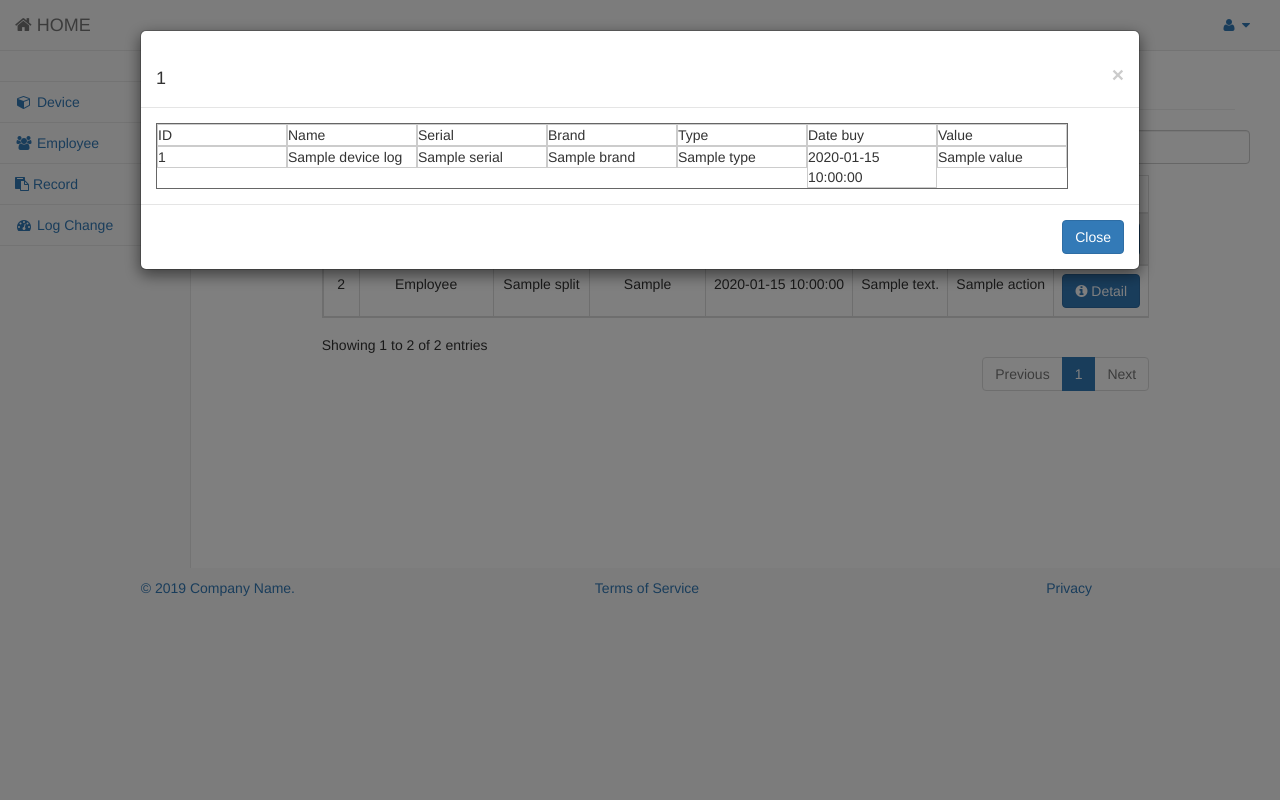
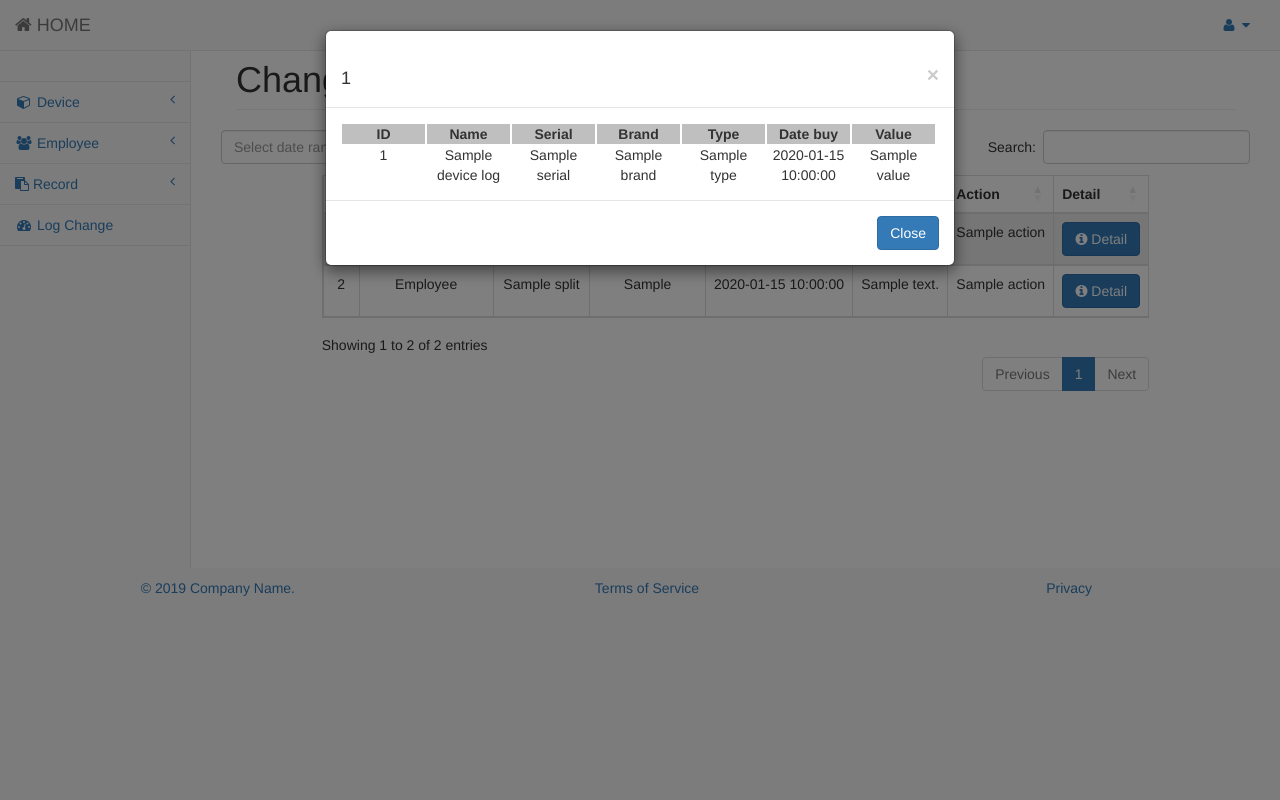
Before and after one commit to quocanh31/property_management, a Flask app: template templates/log_change.html in a window 1280 px wide, after a click on "Detail". Run offline with Flask 2, Linux system fonts and the light colour scheme; the template is opened without the code that fills it: most values are stand-ins (such as "Sample title", 1, 10 or a date in 2020); some libraries are stand-ins or nearby versions.

Commit message:
log change add

```diff
--- a/templates/base.html
+++ b/templates/base.html
@@ -42,27 +42,40 @@
 	<link rel="stylesheet" type="text/css" href="https://cdn.jsdelivr.net/npm/daterangepicker/daterangepicker.css" />
 
 	<style>
-	.table-inside-modal{
-	  display:table;
-	  width:auto;
-	  border:1px solid  #666666;
+
+
+	.css-table {
+	display: table;
+	}
+
+	.css-table-header {
+	display: table-header-group;
+	font-weight: bold;
+	background-color: rgb(191, 191, 191);
+
 
 	}
-	.table-row{
-	  display:table-row;
-	  width:auto;
-	  clear:both;
+
+	.css-table-body {
+	display: table-row-group;
 	}
-	.table-col{
-	  float:left;
-	  display:table-column;
-	  width:130px;
-	  border:1px solid  #ccc;
+
+	.css-table-row {
+
+	display: table-row;
 	}
-	#tableinmodal {
-	  table-layout: fixed;
-	  word-wrap: break-word;
+
+	.css-table-header div,
+	.css-table-row div {
+	display: table-cell;
+	padding: 0 6px;
 	}
+
+	.css-table-header div {
+	text-align: center;
+	border: 1px solid rgb(255, 255, 255);
+	}
+
 	.dropbtn {
 	  min-width:150px;
 	  background-color: #5bc0de;
--- a/templates/log_change.html
+++ b/templates/log_change.html
@@ -58,7 +58,7 @@
 
 
 							<div class="modal fade" id="myModal{{ device_log.id }}" role="dialog">
-							<div class="modal-dialog" style="min-width:1000px !important;" role="document">
+							<div class="modal-dialog" style="width:630px !important;"  role="document">
 
 							  <!-- Modal content-->
 							  <div class="modal-content">
@@ -70,26 +70,33 @@
 
 								</div>
 								<div class="modal-body">
-									<div class="table-inside-modal">
-											 <div class="table-row">
-												<div class="table-col">ID</div>
-												<div class="table-col">Name</div>
-												<div class="table-col">Serial</div>
-												<div class="table-col">Brand</div>
-												<div class="table-col">Type</div>
-												<div class="table-col">Date buy</div>
-												<div class="table-col">Value</div>
+
+
+									<div class="css-table">
+										<div class="css-table-header">
+											<div >ID</div>
+											<div>Name</div>
+											<div >Serial</div>
+											<div>Brand</div>
+											<div>Type</div>
+											<div >Date buy</div>
+											<div>Value</div>
 									</div>
-											<div class="table-row">
-												<div class ="table-col">{{device_log.device_id}}</div>
-												<div class="table-col">{{device_log.name}}</div>
-												<div class="table-col">{{device_log.serial}}</div>
-												<div class="table-col">{{device_log.brand}}</div>
-												<div class="table-col">{{device_log.type}}</div>
-												<div class="table-col">{{device_log.date_buy}}</div>
-												<div class="table-col">{{device_log.value}}</div>
+
+									<div class="css-table-body">
+										<div class="css-table-row">
+											<div style="width:85px; word-wrap: break-word; text-align:center;">{{device_log.device_id}}</div>
+											<div style="width:85px; word-wrap: break-word; text-align:center;">{{device_log.name}}</div>
+											<div style="width:85px; word-wrap: break-word; text-align:center;">{{device_log.serial}}</div>
+											<div style="width:85px; word-wrap: break-word; text-align:center;">{{device_log.brand}}</div>
+											<div style="width:85px; word-wrap: break-word; text-align:center;">{{device_log.type}}</div>
+											<div style="width:85px; word-wrap: break-word; text-align:center;">{{device_log.date_buy}}</div>
+											<div style="width:85px; word-wrap: break-word; text-align:center;">{{device_log.value}}</div>
+										</div>
+
 									</div>
 									</div>
+
 								</div>
 
 								<div class="modal-footer">
@@ -101,7 +108,7 @@
 							</div>
 
 							<div class="modal fade" id="editModal{{ device_log.id }}" role="dialog">
-							<div class="modal-dialog" style="min-width:1000px !important;" role="document">
+							<div class="modal-dialog" style="width:630px !important;"  role="document">
 
 							  <!-- Modal content-->
 							  <div class="modal-content">
@@ -120,24 +127,29 @@
 
 								</div>
 								<div class="modal-body">
-									<div class="table-inside-modal">
-											 <div class="table-row">
-												<div class="table-col">ID</div>
-												<div class="table-col">Name</div>
-												<div class="table-col">Serial</div>
-												<div class="table-col">Brand</div>
-												<div class="table-col">Type</div>
-												<div class="table-col">Date buy</div>
-												<div class="table-col">Value</div>
+
+									<div class="css-table">
+										<div class="css-table-header">
+												<div >ID</div>
+												<div>Name</div>
+												<div >Serial</div>
+												<div>Brand</div>
+												<div>Type</div>
+												<div >Date buy</div>
+												<div>Value</div>
 										</div>
-											<div class="table-row">
-												<div class="table-col">{{id[0]}}</div>
-												<div class="table-col">{{name[0]}}</div>
-												<div class="table-col">{{serial[0]}}</div>
-												<div class="table-col">{{brand[0]}}</div>
-												<div class="table-col">{{type[0]}}</div>
-												<div class="table-col">{{date_buy[0]}}</div>
-												<div class="table-col">{{value[0]}}</div>
+
+										<div class="css-table-body">
+											<div class="css-table-row">
+												<div style="width:85px; word-wrap: break-word; text-align:center;" >{{id[0]}}</div>
+												<div style="width:85px; word-wrap: break-word; text-align:center;" >{{name[0]}}</div>
+												<div style="width:85px; word-wrap: break-word; text-align:center;">{{serial[0]}}</div>
+												<div style="width:85px; word-wrap: break-word; text-align:center;">{{brand[0]}}</div>
+												<div style="width:85px; word-wrap: break-word; text-align:center;">{{type[0]}}</div>
+												<div style="width:85px; word-wrap: break-word; text-align:center;">{{date_buy[0]}}</div>
+												<div style="width:85px; word-wrap: break-word; text-align:center;">{{value[0]}}</div>
+											</div>
+
 										</div>
 									</div>
 								</div>
@@ -147,24 +159,27 @@
 									<h4 class="modal-title">New value</h4>
 								</div>
 								<div class="modal-body">
-									<div class="table-inside-modal">
-											 <div class="table-row">
-												<div class="table-col">ID</div>
-												<div class="table-col">Name</div>
-												<div class="table-col">Serial</div>
-												<div class="table-col">Brand</div>
-												<div class="table-col">Type</div>
-												<div class="table-col">Date buy</div>
-												<div class="table-col">Value</div>
+									<div class="css-table">
+										<div class="css-table-header">
+											<div >ID</div>
+											<div>Name</div>
+											<div >Serial</div>
+											<div>Brand</div>
+											<div>Type</div>
+											<div >Date buy</div>
+											<div>Value</div>
 										</div>
-											<div class="table-row">
-												<div class="table-col">{{id[1]}}</div>
-												<div class="table-col">{{name[1]}}</div>
-												<div class="table-col">{{serial[1]}}</div>
-												<div class="table-col">{{brand[1]}}</div>
-												<div class="table-col">{{type[1]}}</div>
-												<div class="table-col">{{date_buy[1]}}</div>
-												<div class="table-col">{{value[1]}}</div>
+
+									<div class="css-table-body">
+										<div class="css-table-row">
+												<div style="width:85px; word-wrap: break-word; text-align:center;">{{id[1]}}</div>
+												<div style="width:85px; word-wrap: break-word; text-align:center;">{{name[1]}}</div>
+												<div style="width:85px; word-wrap: break-word; text-align:center;">{{serial[1]}}</div>
+												<div style="width:85px; word-wrap: break-word; text-align:center;">{{brand[1]}}</div>
+												<div style="width:85px; word-wrap: break-word; text-align:center;">{{type[1]}}</div>
+												<div style="width:85px; word-wrap: break-word; text-align:center;">{{date_buy[1]}}</div>
+												<div style="width:85px; word-wrap: break-word; text-align:center;">{{value[1]}}</div>
+										</div>
 									</div>
 									</div>
 								</div>
@@ -197,7 +212,7 @@
 
 
 							<div class="modal fade" id="myemployeeModal{{ employee_log.id }}" role="dialog">
-							<div class="modal-dialog" style="min-width:1000px !important;" role="document">
+							<div class="modal-dialog" style="width:500px !important;"  role="document">
 
 							  <!-- Modal content-->
 							  <div class="modal-content">
@@ -209,26 +224,28 @@
 
 								</div>
 								<div class="modal-body">
-									<div class="table-inside-modal">
-											 <div class="table-row">
-												<div class="table-col">ID</div>
-												<div class="table-col">Name</div>
-												<div class="table-col">Identity card</div>
-												<div class="table-col">Position</div>
 
+									<div class="css-table">
+										<div class="css-table-header">
+											<div >ID</div>
+											<div >Name</div>
+											<div >Identity card</div>
+											<div >Position</div>
 										</div>
-											<div class="table-row">
-												<div class ="table-col">{{employee_log.employee_id}}</div>
-												<div class="table-col">{{employee_log.name}}</div>
-												<div class="table-col">{{employee_log.identity_card}}</div>
-												<div class="table-col">{{employee_log.position}}</div>
 
+									<div class="css-table-body">
+										<div class="css-table-row">
+											<div style="width:120px;word-wrap: break-word; text-align:center;">{{employee_log.employee_id}}</div>
+											<div style="width:120px;word-wrap: break-word; text-align:center;">{{employee_log.name}}</div>
+											<div style="width:120px;word-wrap: break-word; text-align:center;">{{employee_log.identity_card}}</div>
+											<div style="width:120px;word-wrap: break-word; text-align:center;">{{employee_log.position}}</div>
 										</div>
 									</div>
 									</div>
 
+								</div>
 								<div class="modal-footer">
-								  <button type="button" class="btn btn-parimary" data-dismiss="modal">Close</button>
+								  <button type="button" class="btn btn-primary" data-dismiss="modal">Close</button>
 								</div>
 							  </div>
 
@@ -236,7 +253,7 @@
 							</div>
 
 							<div class="modal fade" id="editemployeeModal{{ employee_log.id }}" role="dialog">
-							<div class="modal-dialog" style="min-width:1000px !important;" role="document">
+							<div class="modal-dialog" style="width:500px !important;" role="document">
 
 							  <!-- Modal content-->
 							  <div class="modal-content">
@@ -252,20 +269,21 @@
 
 								</div>
 								<div class="modal-body">
-									<div class="table-inside-modal">
-											 <div class="table-row">
-												<div class="table-col">ID</div>
-												<div class="table-col">Name</div>
-												<div class="table-col">Identity Card</div>
-												<div class="table-col">Position</div>
+									<div class="css-table">
+										<div class="css-table-header">
+											<div >ID</div>
+											<div >Name</div>
+											<div >Identity card</div>
+											<div >Position</div>
+										</div>
 
+									<div class="css-table-body">
+										<div class="css-table-row">
+												<div style="width:120px;word-wrap: break-word; text-align:center;">{{em_id[0]}}</div>
+												<div style="width:120px;word-wrap: break-word; text-align:center;">{{em_name[0]}}</div>
+												<div style="width:120px;word-wrap: break-word; text-align:center;">{{em_identity_card[0]}}</div>
+												<div style="width:120px;word-wrap: break-word; text-align:center;">{{em_position[0]}}</div>
 										</div>
-											<div class="table-row">
-												<div class="table-col">{{em_id[0]}}</div>
-												<div class="table-col">{{em_name[0]}}</div>
-												<div class="table-col">{{em_identity_card[0]}}</div>
-												<div class="table-col">{{em_position[0]}}</div>
-
 									</div>
 									</div>
 								</div>
@@ -275,20 +293,21 @@
 									<h4 class="modal-title">New value</h4>
 								</div>
 								<div class="modal-body">
-									<div class="table-inside-modal">
-											 <div class="table-row">
-												<div class="table-col">ID</div>
-												<div class="table-col">Name</div>
-												<div class="table-col">Identity Card</div>
-												<div class="table-col">Position</div>
+									<div class="css-table">
+										<div class="css-table-header">
+											<div >ID</div>
+											<div >Name</div>
+											<div >Identity card</div>
+											<div >Position</div>
+										</div>
 
+									<div class="css-table-body">
+										<div class="css-table-row">
+												<div style="width:120px;word-wrap: break-word; text-align:center;">{{em_id[1]}}</div>
+												<div style="width:120px;word-wrap: break-word; text-align:center;">{{em_name[1]}}</div>
+												<div style="width:120px;word-wrap: break-word; text-align:center;">{{em_identity_card[1]}}</div>
+												<div style="width:120px;word-wrap: break-word; text-align:center;">{{em_position[1]}}</div>
 										</div>
-											<div class="table-row">
-												<div class="table-col">{{em_id[1]}}</div>
-												<div class="table-col">{{em_name[1]}}</div>
-												<div class="table-col">{{em_identity_card[1]}}</div>
-												<div class="table-col">{{em_position[1]}}</div>
-
 									</div>
 									</div>
 								</div>
```
Lines whose indentation alone changed are shown as unchanged.
